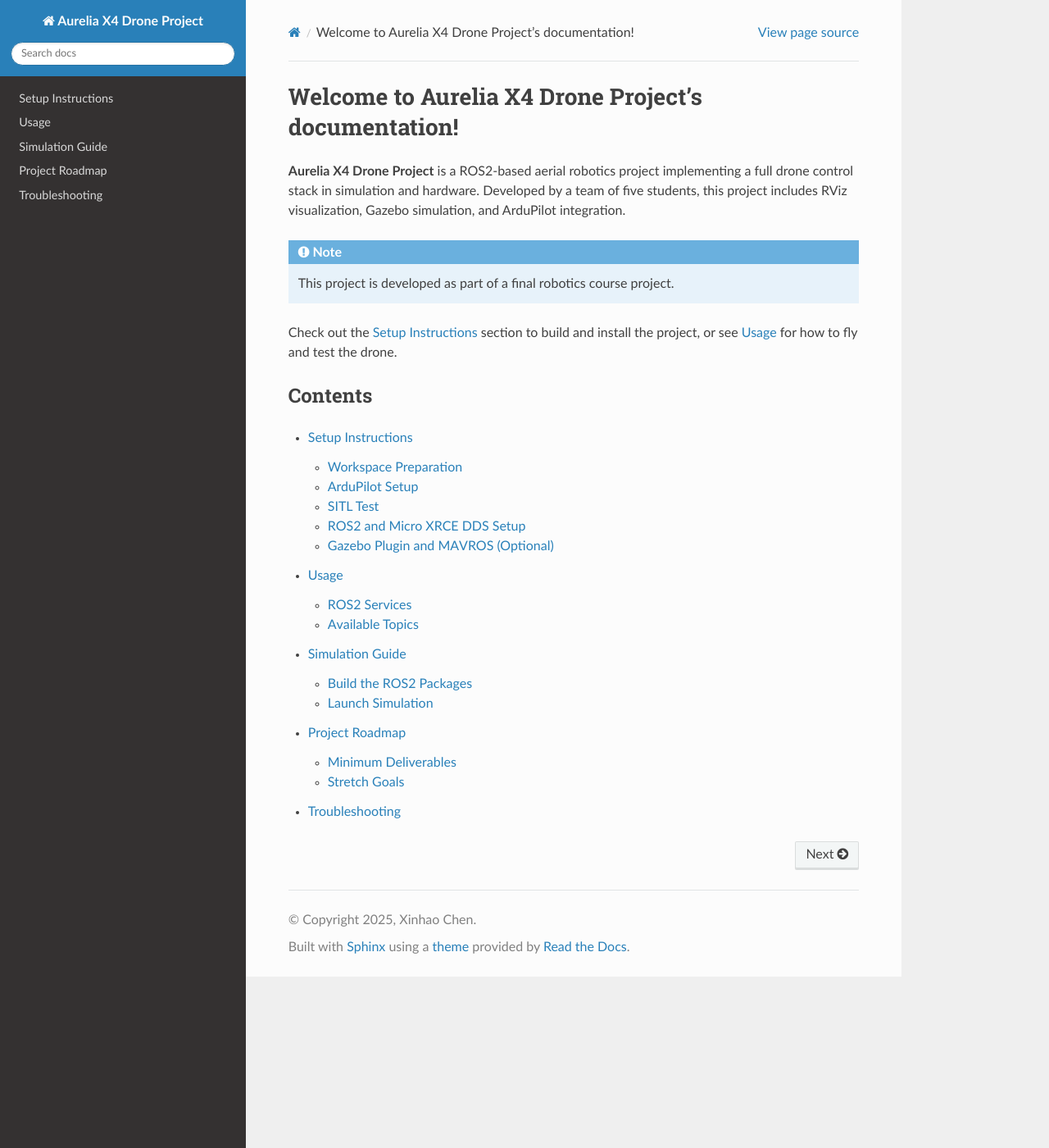
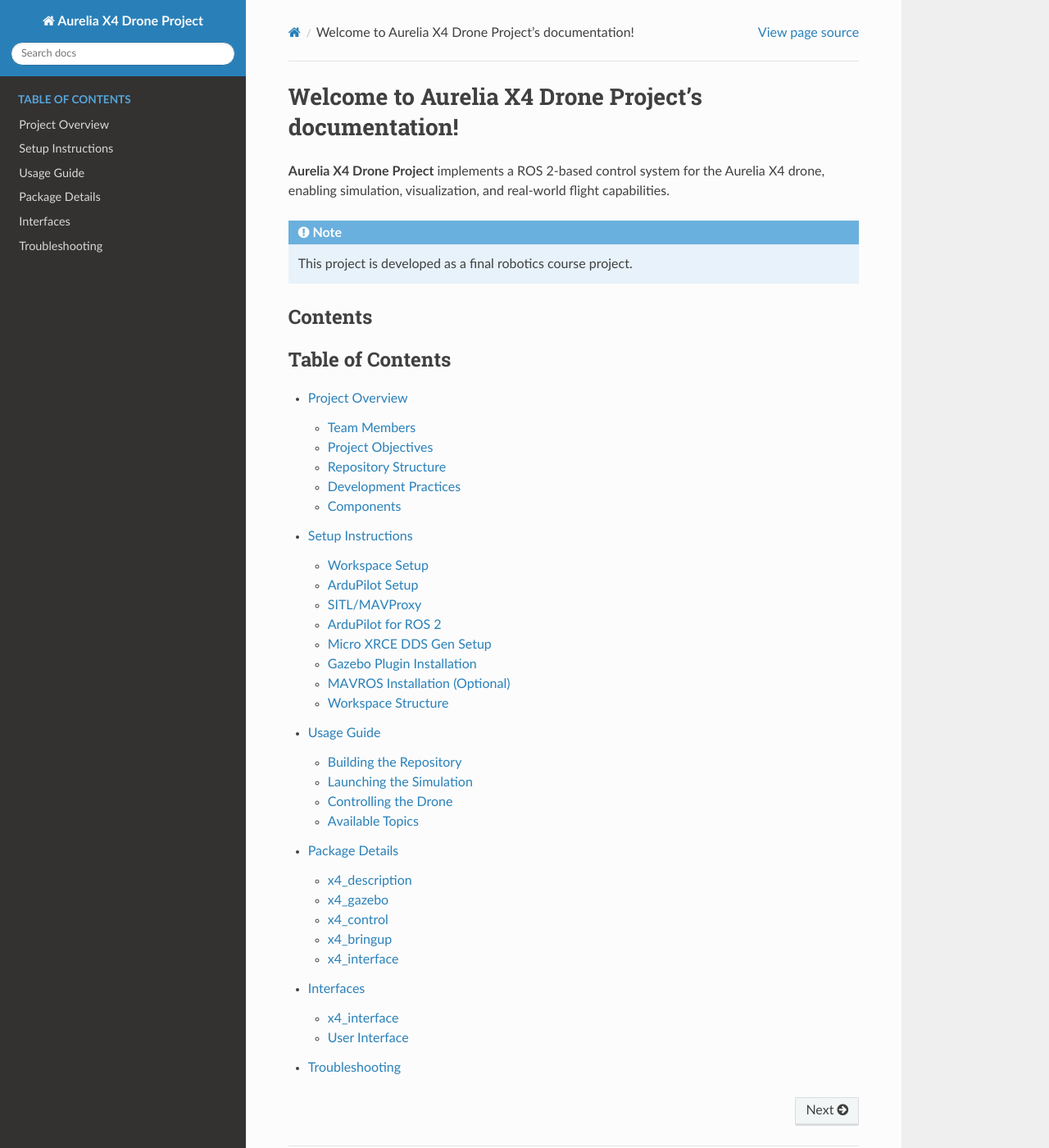
Before and after one commit to XinhaoChen111/RSP_drone_project_doc, a Sphinx documentation site: the page built from docs/source/index.rst, in a window 1280 px wide and 1400 px high. Shown: the whole window at 82% size. Built offline with Sphinx 7.4.7 and the Read the Docs theme 3.1.0, drawn with Linux system fonts in a browser that asks for light colours; pages that are not in the unit, such as notebooks, are missing from menus; part of the change alters nothing that is shown.

```diff
--- a/docs/source/index.rst
+++ b/docs/source/index.rst
@@ -1,23 +1,26 @@
 Welcome to Aurelia X4 Drone Project's documentation!
 =====================================================
 
-**Aurelia X4 Drone Project** is a ROS2-based aerial robotics project implementing a full drone control stack in simulation and hardware. Developed by a team of five students, this project includes RViz visualization, Gazebo simulation, and ArduPilot integration.
+**Aurelia X4 Drone Project** implements a ROS 2-based control system for the Aurelia X4 drone, enabling simulation, visualization, and real-world flight capabilities.
 
 .. note::
 
-   This project is developed as part of a final robotics course project.
+   This project is developed as a final robotics course project.
 
-Check out the :doc:`setup` section to build and install the project, or see :doc:`usage` for how to fly and test the drone.
+
+
 
 Contents
 --------
 
 .. toctree::
    :maxdepth: 2
+   :caption: Table of Contents
 
+   overview
    setup
    usage
-   simulation
-   components
-   roadmap
+   packages
+   interfaces
+   vision
    troubleshooting
--- /dev/null
+++ b/docs/source/interfaces.rst
@@ -0,0 +1,31 @@
+Interfaces
+==========
+
+x4_interface
+------------
+
+Handles communication with the physical drone:
+
+- MAVLink protocol implementation
+- Telemetry data processing
+- Command conversion
+- Safety monitoring
+- Parameter management
+- User interface
+
+User Interface
+--------------
+
+A graphical keyboard-based teleoperation interface is included to interact with the drone using the defined actions. It is built with `tkinter` and integrated with ROS 2.
+
+Features:
+
+- **Velocity Control Slider:** Set desired drone velocity in the range `[0.0, 10.0]`.
+- **Keyboard Command Input:** Press keys like `W`, `A`, `S`, `D`, `Q`, and `E` to send directional or rotational commands.
+- **ROS 2 Publishing:**
+  - Publishes command strings to `/drone/keyboardcommands`
+  - Publishes velocity values to `/drone/keyboardvelocity`
+- **ArduPilot MAVProxy Control Buttons:**
+  - **Start MAVProxy**: Runs `mavproxy.py --master=/dev/ttyUSB0 --baudrate 57600`
+  - **Mode GUIDED**:
+::contentReference[oaicite:1]{index=1}
--- /dev/null
+++ b/docs/source/overview.rst
@@ -0,0 +1,55 @@
+Project Overview
+================
+
+The Aurelia X4 Drone Project aims to develop a comprehensive ROS 2-based control system for the Aurelia X4 drone. The system includes visualization in RViz, simulation in Gazebo, and execution of basic flight maneuvers on physical hardware.
+
+Team Members
+------------
+
+- Seyi R. Afolayan (Remote PIC)
+- Sameer Khan
+- James Kaluna
+- Xinhao Chen
+- Lavinia Kong
+
+Project Objectives
+------------------
+
+**Primary Objectives:**
+
+- Develop a comprehensive drone description package with URDF/xacro models (`x4_description`)
+- Implement a simulation environment in Gazebo (`x4_gazebo`)
+- Develop takeoff and landing capabilities in both simulation and real hardware (`x4_gazebo` and physical hardware)
+
+**Stretch Goals (If Time Permits):**
+
+- Implement basic path planning for autonomous navigation
+- Add SLAM capabilities for mapping environments
+- Develop pick-and-place functionality
+
+Repository Structure
+--------------------
+
+.. code-block:: text
+
+   /RSP_drone_project/src
+   ├── x4_description      # URDF/xacro files, meshes, materials
+   ├── x4_gazebo           # Simulation environments and launch files
+   ├── x4_control          # Flight control algorithms
+   ├── x4_interface        # Hardware communication bridge
+   ├── x4_vision           # Computer vision with RX0II camera
+   └── x4_bringup          # System launch files
+
+Development Practices
+---------------------
+
+- **Regular meetings:** Twice per week (to be discussed)
+- **Documentation:** ROS 2 style documentation, TODOs via Slack, Milestones tracker via Slack
+
+Components
+----------
+
+- Aurelia X4 Standard drone
+- 4K Camera
+- Gimbal
+- Onboard Compute (NVIDIA Jetson Nano)
--- /dev/null
+++ b/docs/source/packages.rst
@@ -0,0 +1,53 @@
+Package Details
+===============
+
+x4_description
+--------------
+
+Contains the complete robot description model including:
+
+- URDF/xacro files defining the robot's physical structure
+- Mesh files for visualization
+- Physical properties (mass, inertia matrices)
+- Sensor configurations
+
+x4_gazebo
+---------
+
+Responsible for simulation capabilities:
+
+- Ignition Gazebo world files
+- Simulation-specific launch files
+- Plugin configurations
+- Testing scenarios
+
+x4_control
+----------
+
+Implements control algorithms for:
+
+- Takeoff sequence
+- Stable hover
+- Landing sequence
+- (Stretch) Waypoint navigation
+
+x4_bringup
+----------
+
+Contains launch files to start the system:
+
+- Simulation startup
+- Hardware connection
+- Configuration management
+
+x4_interface
+------------
+
+Handles communication with the physical drone:
+
+- MAVLink protocol implementation
+- Telemetry data processing
+- Command conversion
+- Safety monitoring
+- Parameter management
+- User interface
--- a/docs/source/setup.rst
+++ b/docs/source/setup.rst
@@ -1,22 +1,26 @@
 Setup Instructions
 ==================
 
-This page describes how to set up your development environment for the Aurelia X4 Drone Project.
+This section provides setup instructions for both simulation and real hardware environments.
 
-Workspace Preparation
----------------------
+Workspace Setup
+---------------
 
-Every new terminal should be sourced with the workspace setup:
+Assuming your workspace is named `drone_workspace`:
 
 .. code-block:: bash
 
-   cd <drone_workspace>
-   source install/setup.bash
+   cd ~/drone_workspace
+   mkdir src && cd src
 
 ArduPilot Setup
 ---------------
 
-Refer to `ArduPilot Setup Guide <https://ardupilot.org/dev/docs/building-setup-linux.html>`_ for full installation instructions. The basic steps:
+Refer to the official ArduPilot documentation for detailed instructions:
+
+https://ardupilot.org/dev/docs/building-setup-linux.html
+
+Clone the ArduPilot repository:
 
 .. code-block:: bash
 
@@ -24,45 +28,138 @@ Refer to `ArduPilot Setup Guide <https://ardupilot.org/dev/docs/building-setup-l
    cd ardupilot
    Tools/environment_install/install-prereqs-ubuntu.sh -y
    . ~/.profile
+
+Compile ArduPilot for SITL:
+
+.. code-block:: bash
+
    ./waf configure --board sitl
    ./waf copter
 
-SITL Test
----------
+Add ArduPilot tools to PATH:
 
-To launch SITL and test ArduPilot:
+.. code-block:: bash
+
+   export PATH=$PATH:$HOME/ardupilot/Tools/autotest
+   export PATH=/usr/lib/ccache:$PATH
+   . ~/.bashrc
+
+Test the installation:
 
 .. code-block:: bash
 
    cd ardupilot/ArduCopter
    sim_vehicle.py -v copter --console --map -w
 
-ROS2 and Micro XRCE DDS Setup
------------------------------
+SITL/MAVProxy
+-------------
 
-Install dependencies and clone ArduPilot ROS2 repos:
+MAVProxy is a UAV ground control station software package. It should be installed and compiled at this point.
+
+Basic commands in the MAVProxy terminal:
 
 .. code-block:: bash
 
-   vcs import --recursive --input https://raw.githubusercontent.com/ArduPilot/ardupilot/master/Tools/ros2/ros2.repos src
-   rosdep install --from-paths src --ignore-src -r -y
+   mode guided
+   arm throttle
+   takeoff 15
 
-Then install Micro XRCE DDS Generator:
+ArduPilot for ROS 2
+-------------------
+
+Refer to the official ArduPilot ROS 2 integration documentation:
+
+https://ardupilot.org/dev/docs/ros2.html
+
+Import ROS 2 packages:
 
 .. code-block:: bash
 
+   cd ~/drone_workspace
+   vcs import --recursive --input https://raw.githubusercontent.com/ArduPilot/ardupilot/master/Tools/ros2/ros2.repos src
+   sudo apt update
+   rosdep update
+   source /opt/ros/humble/setup.bash
+   rosdep install --from-paths src --ignore-src -r -y
+
+Micro XRCE DDS Gen Setup
+------------------------
+
+Install Java Runtime Environment:
+
+.. code-block:: bash
+
+   sudo apt install default-jre
+
+Clone and build Micro XRCE DDS Gen:
+
+.. code-block:: bash
+
+   cd ~/drone_workspace
    git clone --recurse-submodules https://github.com/ardupilot/Micro-XRCE-DDS-Gen.git
    cd Micro-XRCE-DDS-Gen
    ./gradlew assemble
+   echo "export PATH=\$PATH:$PWD/scripts" >> ~/.bashrc
+   source ~/.bashrc
+   microxrceddsgen -help
 
-Gazebo Plugin and MAVROS (Optional)
------------------------------------
+Build the workspace:
+
+.. code-block:: bash
+
+   cd ~/drone_workspace
+   colcon build --packages-up-to ardupilot_sitl
+
+Gazebo Plugin Installation
+--------------------------
+
+Refer to the official ArduPilot Gazebo plugin documentation:
+
+https://github.com/ArduPilot/ardupilot_gazebo/tree/fortress
+
+Install dependencies:
 
 .. code-block:: bash
 
    sudo apt install rapidjson-dev libignition-gazebo6-dev
+
+Clone and build the plugin:
+
+.. code-block:: bash
+
    git clone https://github.com/ArduPilot/ardupilot_gazebo -b fortress
    cd ardupilot_gazebo
    mkdir build && cd build
    cmake .. -DCMAKE_BUILD_TYPE=RelWithDebInfo
    make -j4
+
+Configure environment variables:
+
+.. code-block:: bash
+
+   echo 'export IGN_GAZEBO_SYSTEM_PLUGIN_PATH=$HOME/ardupilot_gazebo/build:${IGN_GAZEBO_SYSTEM_PLUGIN_PATH}' >> ~/.bashrc
+   echo 'export IGN_GAZEBO_RESOURCE_PATH=$HOME/ardupilot_gazebo/models:$HOME/ardupilot_gazebo/worlds:${IGN_GAZEBO_RESOURCE_PATH}' >> ~/.bashrc
+
+MAVROS Installation (Optional)
+------------------------------
+
+If MAVROS is required:
+
+.. code-block:: bash
+
+   sudo apt install ros-humble-mavros
+   ros2 run mavros install_geographiclib_datasets.sh
+
+Workspace Structure
+-------------------
+
+After setup, your workspace should look like:
+
+.. code-block:: text
+
+   drone_workspace
+   ├── Micro-XRCE-DDS-Gen
+   ├── src
+   │   ├── ardupilot
+   │   ├── micro_ros_agent
+   │   └── RSP_drone_project
--- a/docs/source/usage.rst
+++ b/docs/source/usage.rst
@@ -1,40 +1,59 @@
-Usage
-=====
+Usage Guide
+===========
 
-This page explains how to operate the drone in simulation and real hardware using ROS2 and MAVProxy.
+This section provides instructions on how to use the simulation and control the drone.
 
-ROS2 Services
--------------
+Building the Repository
+-----------------------
 
-Switch to Guided mode:
+To compile the repository:
+
+.. code-block:: bash
+
+   colcon build --packages-select x4_description x4_bringup x4_interface x4_gazebo
+
+Launching the Simulation
+------------------------
+
+To launch the Gazebo simulation with ArduPilot support:
+
+.. code-block:: bash
+
+   ros2 launch x4_bringup x4_startup.launch.py
+
+This command starts Gazebo and ArduPilot with SITL and a Micro ROS bridge to ROS 2 commands. It also launches a MAVProxy terminal for communication.
+
+Controlling the Drone
+---------------------
+
+**MAVProxy Commands:**
+
+In the MAVProxy terminal:
+
+.. code-block:: bash
+
+   mode guided
+   arm throttle
+   takeoff 5
+   velocity x y z
+   mode land
+
+**ROS 2 Commands:**
+
+In a new terminal:
 
 .. code-block:: bash
 
    ros2 service call /ap/mode_switch ardupilot_msgs/srv/ModeSwitch "{mode: 4}"
-
-Arm the drone:
-
-.. code-block:: bash
-
    ros2 service call /ap/arm_motors ardupilot_msgs/srv/ArmMotors "{arm: true}"
-
-Takeoff:
-
-.. code-block:: bash
-
    ros2 service call /ap/experimental/takeoff ardupilot_msgs/srv/Takeoff "{alt: 4}"
 
 Available Topics
 ----------------
 
-Echo IMU data:
+Some relevant topics:
 
 .. code-block:: bash
 
-   ros2 topic echo /ap/imu/experimental/data
-
-Echo local pose:
-
-.. code-block:: bash
-
-   ros2 topic echo /ap/pose/filtered
+   ros2 topic echo ap/imu/experimental/data
+   ros2 topic echo ap/pose/filtered
```
